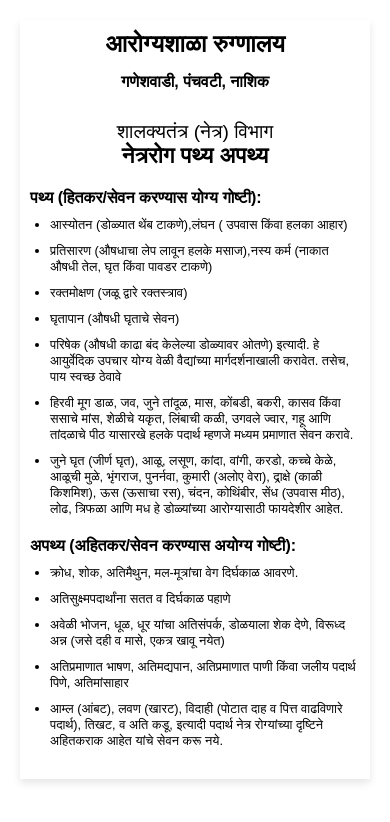
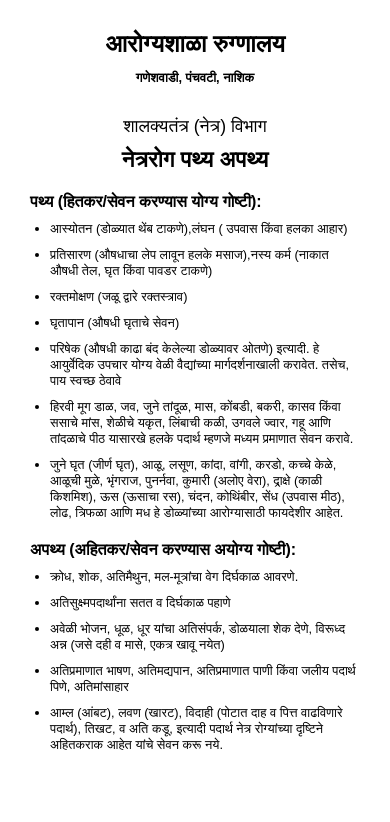
Before and after one commit to tejadeshmukh/information, a plain HTML site: page index.html in a window 390 px wide. Drawn offline with Linux system fonts and the light colour scheme.

Commit message:
Update index.html

```diff
--- a/index.html
+++ b/index.html
@@ -15,7 +15,6 @@
             max-width: 800px;
             margin: 0 auto;
             padding: 20px;
-            box-shadow: 0 4px 8px rgba(0, 0, 0, 0.1);
             background-color: #fff;
         }
 
@@ -42,10 +41,13 @@
         .subheader .highlight {
             font-size: 1.5em;
             font-weight: bold;
+	    margin-top: 10px; /* Add this line */
+            display: block;
+
         }
 
         .subheader .normal {
-            font-size: 1.3em;
+            font-size: 1.1em;
         }
 
         .content {
@@ -78,7 +80,7 @@
             }
 
             .address {
-                font-size: 1.1em;
+                font-size: 0.9em;
             }
 
             .subheader .highlight {
@@ -86,7 +88,7 @@
             }
 
             .subheader .normal {
-                font-size: 1.4em;
+                font-size: 1.3em;
             }
 
             .content h2, .content h3 {
@@ -104,7 +106,7 @@
             }
 
             .address {
-                font-size: 1em;
+                font-size: 0.8em;
             }
 
             .subheader .highlight {
@@ -112,7 +114,7 @@
             }
 
             .subheader .normal {
-                font-size: 1.2em;
+                font-size: 1.1em;
             }
 
             .content h2, .content h3 {
```
